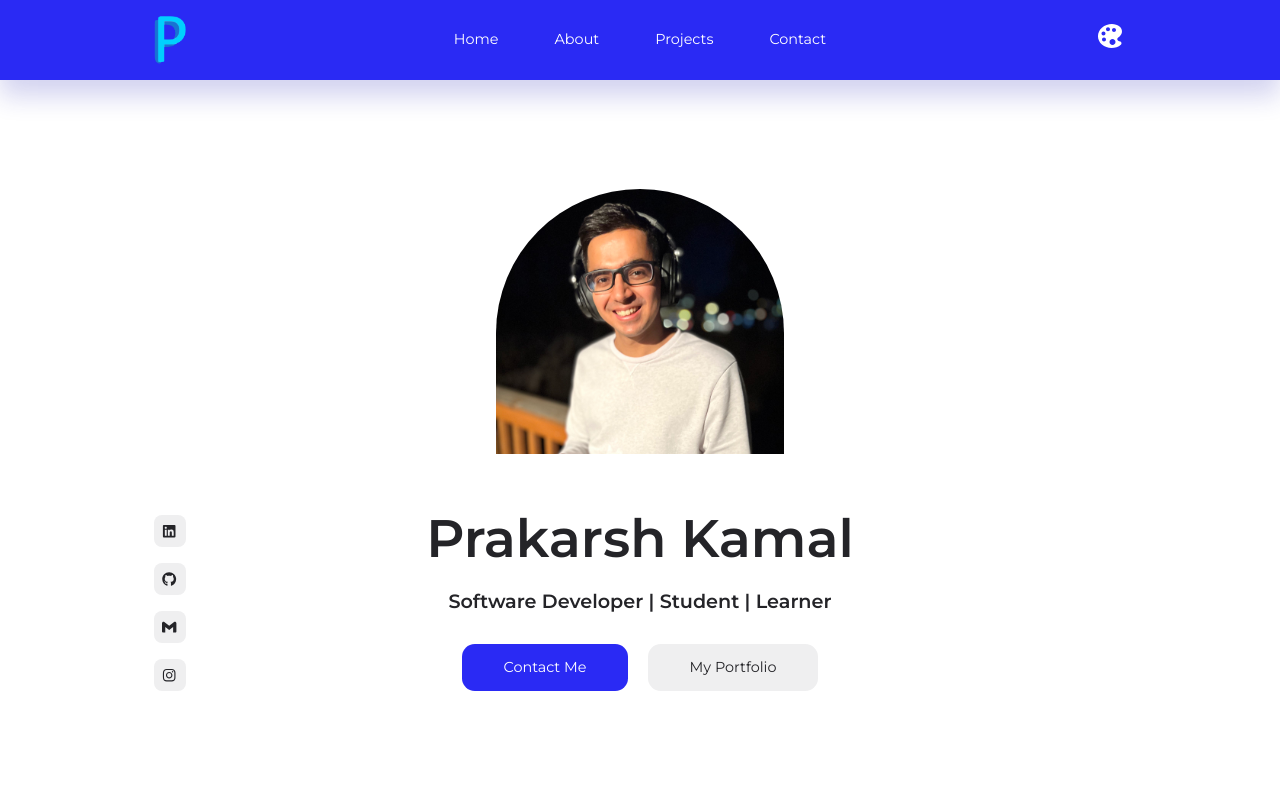
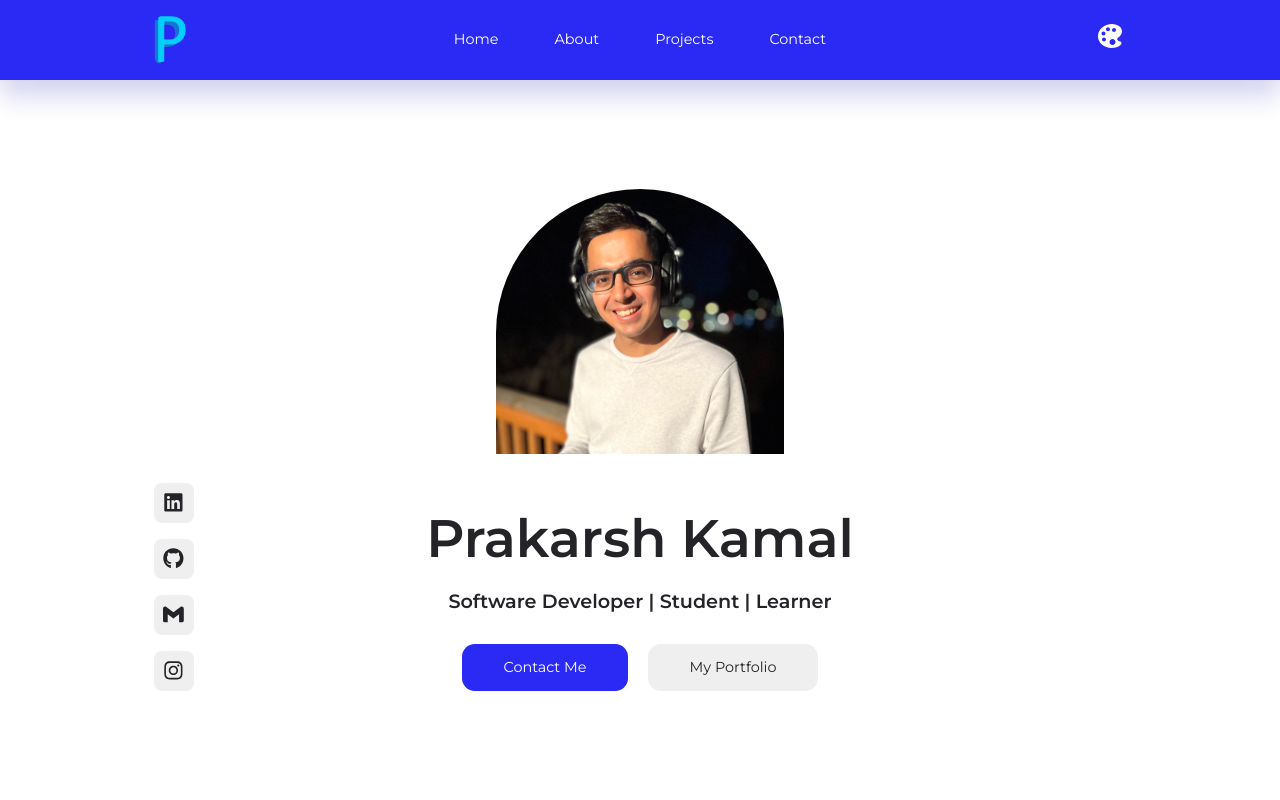
Before and after one commit to PrakarshKamal/prakarshkamal.github.io, a React (Create React App) app: page / in a window 1280 px wide. Shown: the top 800 px of the page. Built offline with nearby package versions, Linux system fonts and the light colour scheme.

Commit message:
make social icons bigger

```diff
--- a/src/sections/header/Header.css
+++ b/src/sections/header/Header.css
@@ -51,8 +51,9 @@ header {
 }
 
 .header__socials a {
-  width: 2rem;
+  width: 2.5rem;
   aspect-ratio: 1/1;
+  font-size: 1.3rem;
   background: var(--color-light);
   color: var(--color-black);
   display: grid;
```
